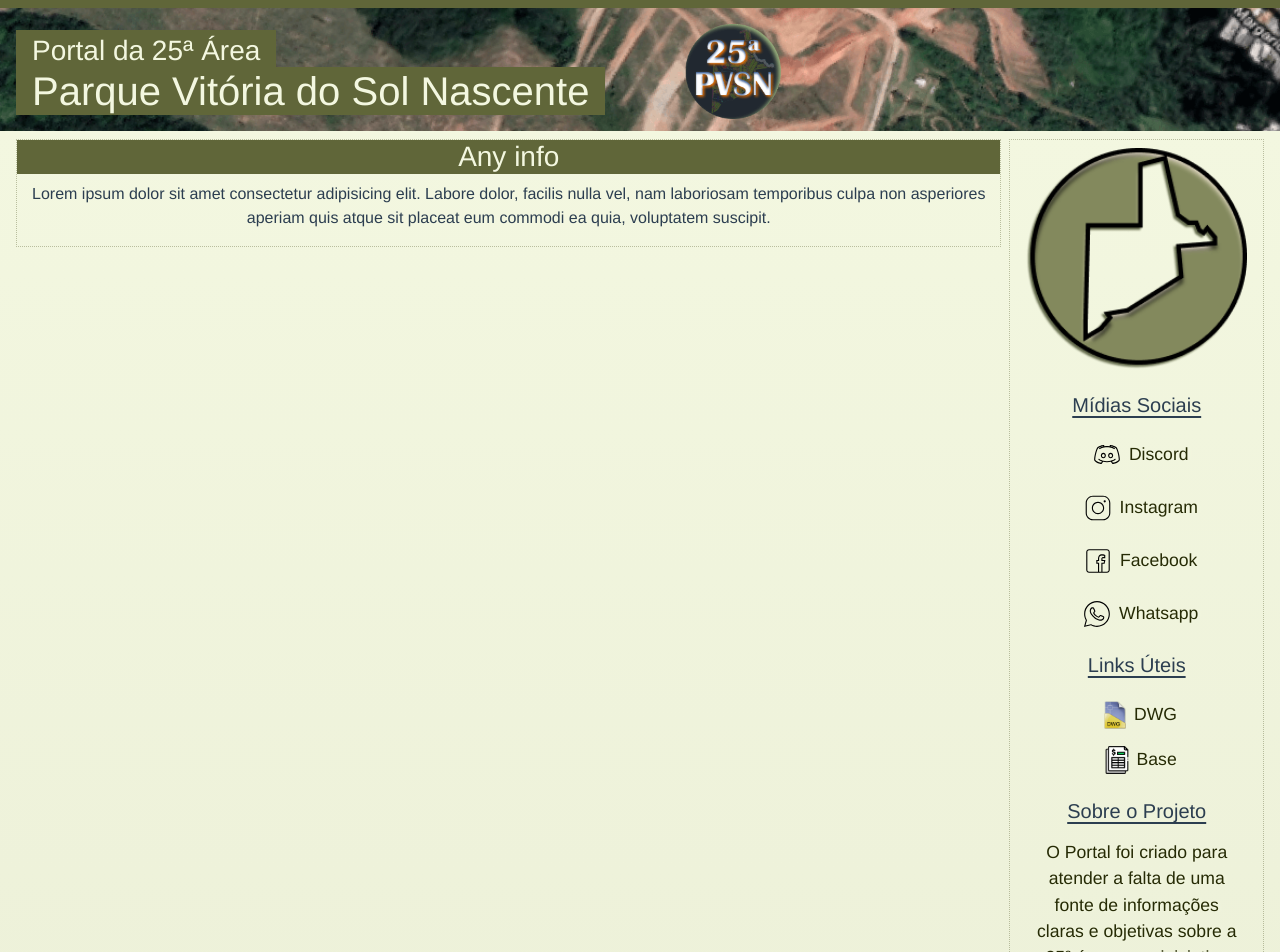
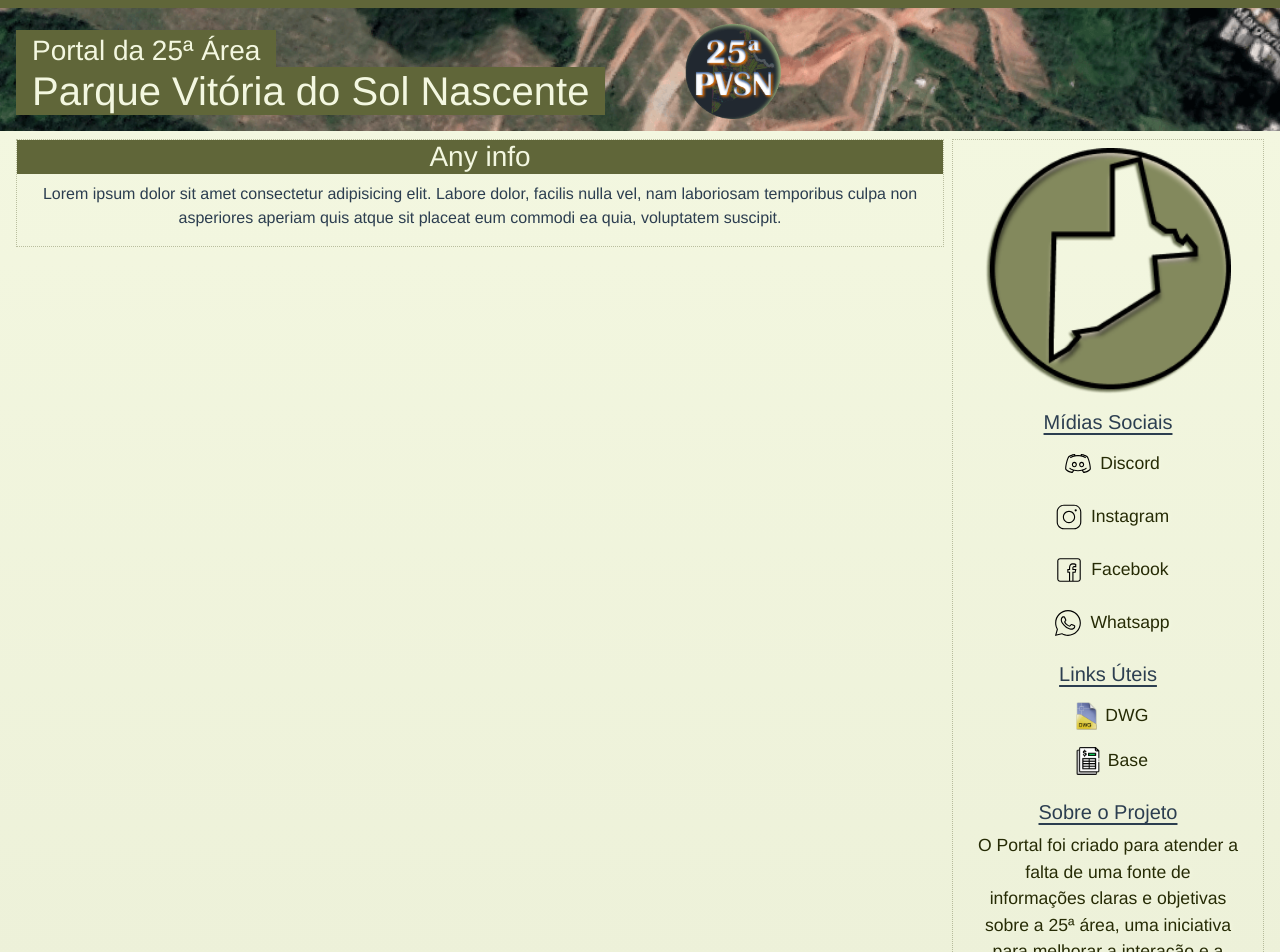
Before and after one commit to Tommattih/portal25vue, a Vue app in the folder portal25vue/: page / in a window 1280 px wide. Shown: the part 40-992 px from the top of the page. Built offline with nearby package versions, Linux system fonts and the light colour scheme.

Commit message:
fix spaces
and color in hover

```diff
--- a/portal25vue/src/components/aside/AsideContent.vue
+++ b/portal25vue/src/components/aside/AsideContent.vue
@@ -1,6 +1,6 @@
 <template>
   <div class="asideBox d-grid px-2">
-    <div class="imgRender mb-3 mobileHidden">
+    <div class="imgRender mb-2 mobileHidden">
       <!-- tornar dinamico `:src="-acessar um objeto{} no pai, nav altera templates no objeto pra true ou false ..v-show?-"` e `:alt=""` -->
       <img src="@/assets/img/asideIcons/medal-pvsn.png" alt="" />
     </div>
@@ -122,17 +122,17 @@ export default {
 /******* full view ********/
 .imgRender img {
   width: 100%;
-  padding: 0.5rem;
+  padding: 0.5rem 1.5rem;
 }
 h4 {
   font-size: 1.25rem;
   text-decoration-line: underline;
   text-underline-offset: 4px;
-  margin: 0 auto 1rem;
+  margin: 0 auto 0.5rem;
 }
 .asideBox {
   border: 1px dotted #60663962;
-  width: 30%;
+  max-width: 25%;
   min-width: min-content;
 }
 ul {
@@ -160,7 +160,7 @@ li:hover {
   border: groove 1px #bbd8a36c;
   border-radius: 0.5rem;
   background: var(--font-color);
-  filter: brightness(1.05);
+  filter: brightness(1.025);
   margin: 0 1.25rem;
 }
 #socialMedia li {
@@ -180,6 +180,6 @@ li:hover {
 }
 p {
   text-align: center;
-  padding: 0 1rem;
+  padding: 0 1.25rem;
 }
 </style>
--- a/portal25vue/src/views/HomeView.vue
+++ b/portal25vue/src/views/HomeView.vue
@@ -47,6 +47,7 @@ export default {
 .home {
   overflow-x: hidden;
   max-width: 100vw;
+  min-height: 100vh;
   background: #606639;
   background: linear-gradient(
     180deg,
```
